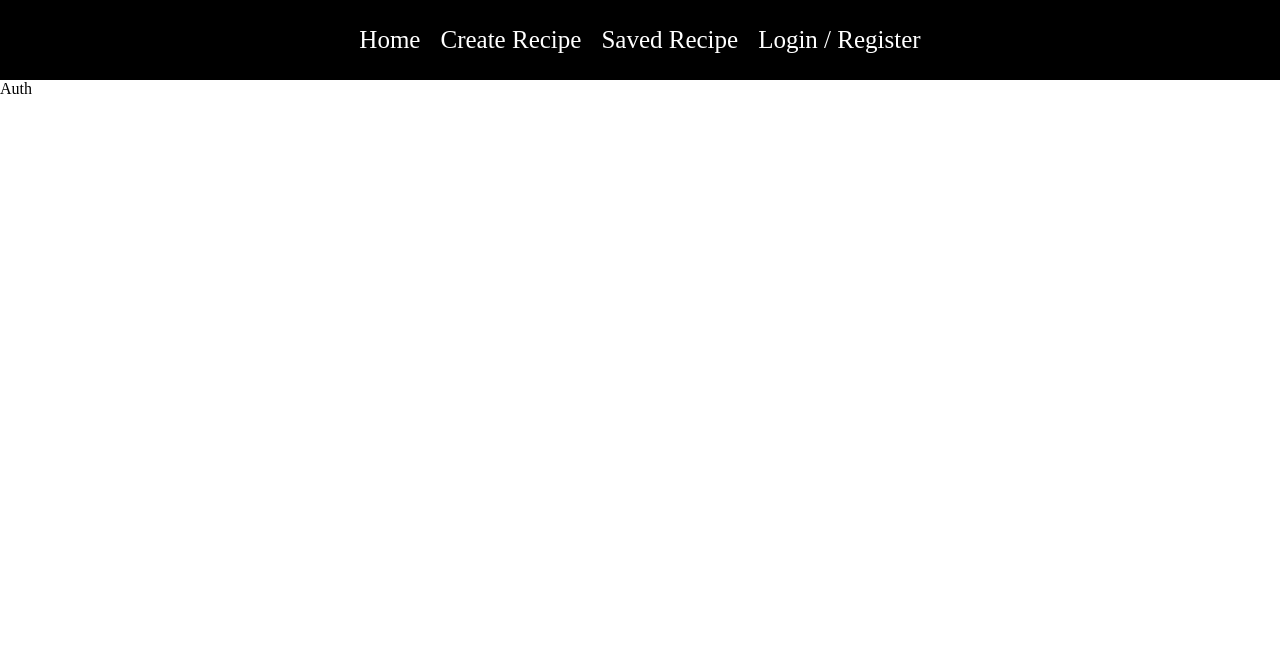
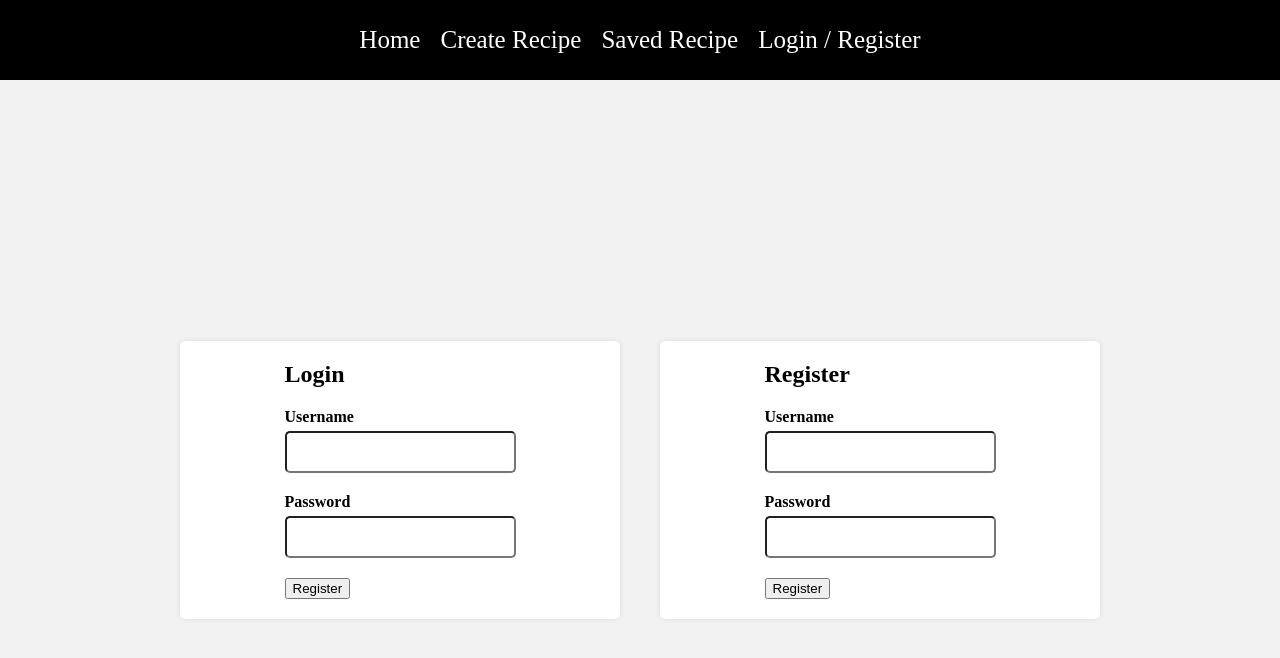
Before and after one commit to qbuus/MernRecipeApp, a React (Create React App) app in the folder client/: page /auth in a window 1280 px wide. Shown: the top 658 px of the page. Built offline with nearby package versions, Linux system fonts and the light colour scheme.

Commit message:
Login and register functionality, storing jwt token

```diff
--- a/client/src/components/NavBar.js
+++ b/client/src/components/NavBar.js
@@ -1,13 +1,28 @@
 import React from "react";
-import { Link } from "react-router-dom";
+import { Link, useNavigate } from "react-router-dom";
+import { useCookies } from "react-cookie";
 
 const NavBar = () => {
+  const [cookies, setCookies] = useCookies(["access_token"]);
+
+  const navigate = useNavigate();
+
+  const logout = () => {
+    setCookies("access_token", "");
+    window.localStorage.removeItem("userID");
+    navigate("/auth");
+  };
+
   return (
     <div className="navbar">
       <Link to="/">Home</Link>
       <Link to="/createRecipe">Create Recipe</Link>
       <Link to="/savedRecipes">Saved Recipe</Link>
-      <Link to="/auth">Login / Register</Link>
+      {!cookies.access_token ? (
+        <Link to="/auth">Login / Register</Link>
+      ) : (
+        <button onClick={logout}>Logout</button>
+      )}
     </div>
   );
 };
--- a/client/src/pages/Auth.js
+++ b/client/src/pages/Auth.js
@@ -1,7 +1,116 @@
 import React from "react";
+import axios from "axios";
+import { useCookies } from "react-cookie";
+import { useNavigate } from "react-router-dom";
 
 const Auth = () => {
-  return <div>Auth</div>;
+  return (
+    <div className="auth">
+      <Login />
+      <Register />
+    </div>
+  );
+};
+
+const Login = () => {
+  const [username, setUsername] = React.useState("");
+  const [password, setPassword] = React.useState("");
+
+  const [_, setCookies] = useCookies(["access_token"]);
+
+  const navigate = useNavigate();
+
+  const onSubmit = async (e) => {
+    e.preventDefault();
+    try {
+      const resp = await axios.post(
+        "http://localhost:3001/auth/login",
+        { username, password }
+      );
+
+      setCookies("access_token", resp.data.token);
+      window.localStorage.setItem("userID", resp.data.userID);
+      navigate("/");
+    } catch (error) {
+      console.log(error);
+    }
+  };
+
+  return (
+    <Form
+      username={username}
+      setUsername={setUsername}
+      password={password}
+      setPassword={setPassword}
+      Label="Login"
+      onSubmit={onSubmit}
+    />
+  );
+};
+
+const Register = () => {
+  const [username, setUsername] = React.useState("");
+  const [password, setPassword] = React.useState("");
+
+  const onSubmit = async (event) => {
+    event.preventDefault();
+    try {
+      await axios.post("http://localhost:3001/auth/register", {
+        username,
+        password,
+      });
+      alert("Sign up done, Log in now");
+    } catch (error) {
+      console.error(error);
+    }
+  };
+
+  return (
+    <Form
+      username={username}
+      setUsername={setUsername}
+      password={password}
+      setPassword={setPassword}
+      Label="Register"
+      onSubmit={onSubmit}
+    />
+  );
+};
+
+const Form = ({
+  username,
+  setUsername,
+  password,
+  setPassword,
+  Label,
+  onSubmit,
+}) => {
+  return (
+    <div className="auth-container">
+      <form onSubmit={onSubmit}>
+        <h2>{Label}</h2>
+        <div className="form-group">
+          <label htmlFor="username">Username</label>
+          <input
+            type="text"
+            id="username"
+            value={username}
+            onChange={(e) => setUsername(e.target.value)}
+          />
+        </div>
+        <div className="form-group">
+          <label htmlFor="password">Password</label>
+          <input
+            type="password"
+            id="password"
+            value={password}
+            onChange={(e) => setPassword(e.target.value)}
+          />
+        </div>
+        <button type="submit">Register</button>
+      </form>
+    </div>
+  );
 };
 
 export default Auth;
```
